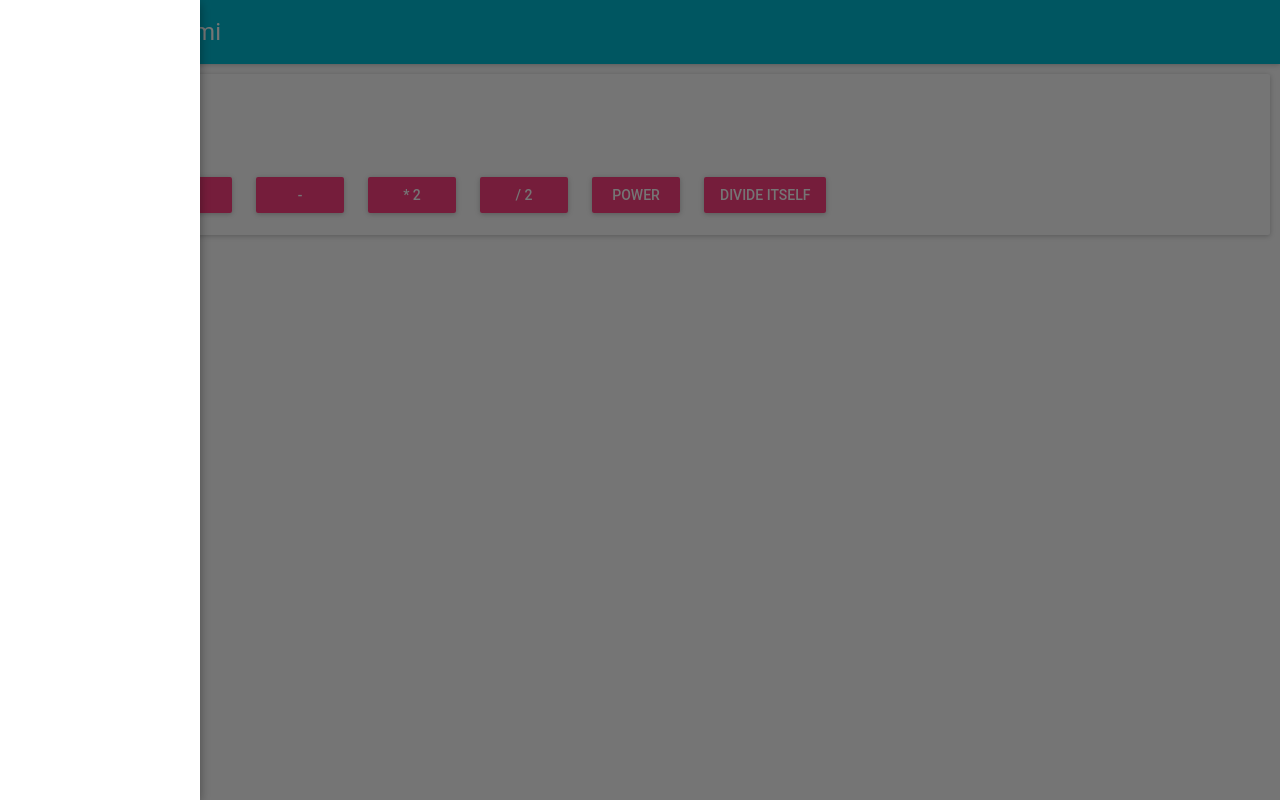
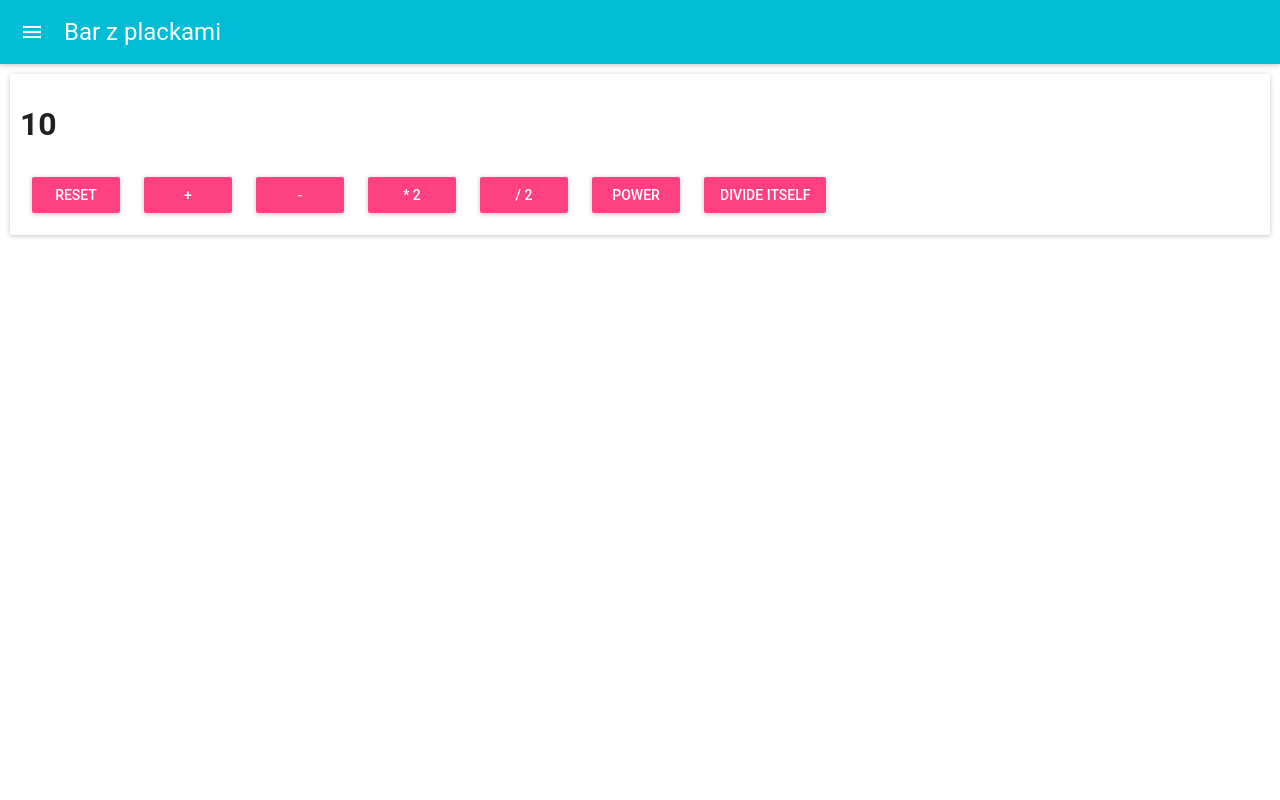
Before and after one commit to MarcinGal/react-3day, a React (Create React App) app: page / in a window 1280 px wide. Built offline with nearby package versions, Linux system fonts and the light colour scheme.

Commit message:
finished Apbar and sideBar menu

```diff
--- a/src/Navigation/Navigation.js
+++ b/src/Navigation/Navigation.js
@@ -4,18 +4,24 @@ import AppBar from 'material-ui/AppBar'
 import Drawer from 'material-ui/Drawer'
 
 class Navigation extends React.Component {
+    state = {
+        isDrawerOpen: false
+    }
+
+toggleDrawer = () => this.setState({ isDrawerOpen: !this.state.isDrawerOpen })
+
     render() {
         return (
             <div>
                 <AppBar
                     title="Bar z plackami"
-                    onLeftIconButtonClick={() => alert('Clicked!')}
+                    onLeftIconButtonClick={this.toggleDrawer}
                 />
                 <Drawer
                     docked={false}
                     width={200}
-                    open={true}
-                    onRequestChange={(open) => console.log(open)}
+                    open={this.state.isDrawerOpen}
+                    onRequestChange={this.toggleDrawer}
                 >
                 </Drawer>
             </div >
```
